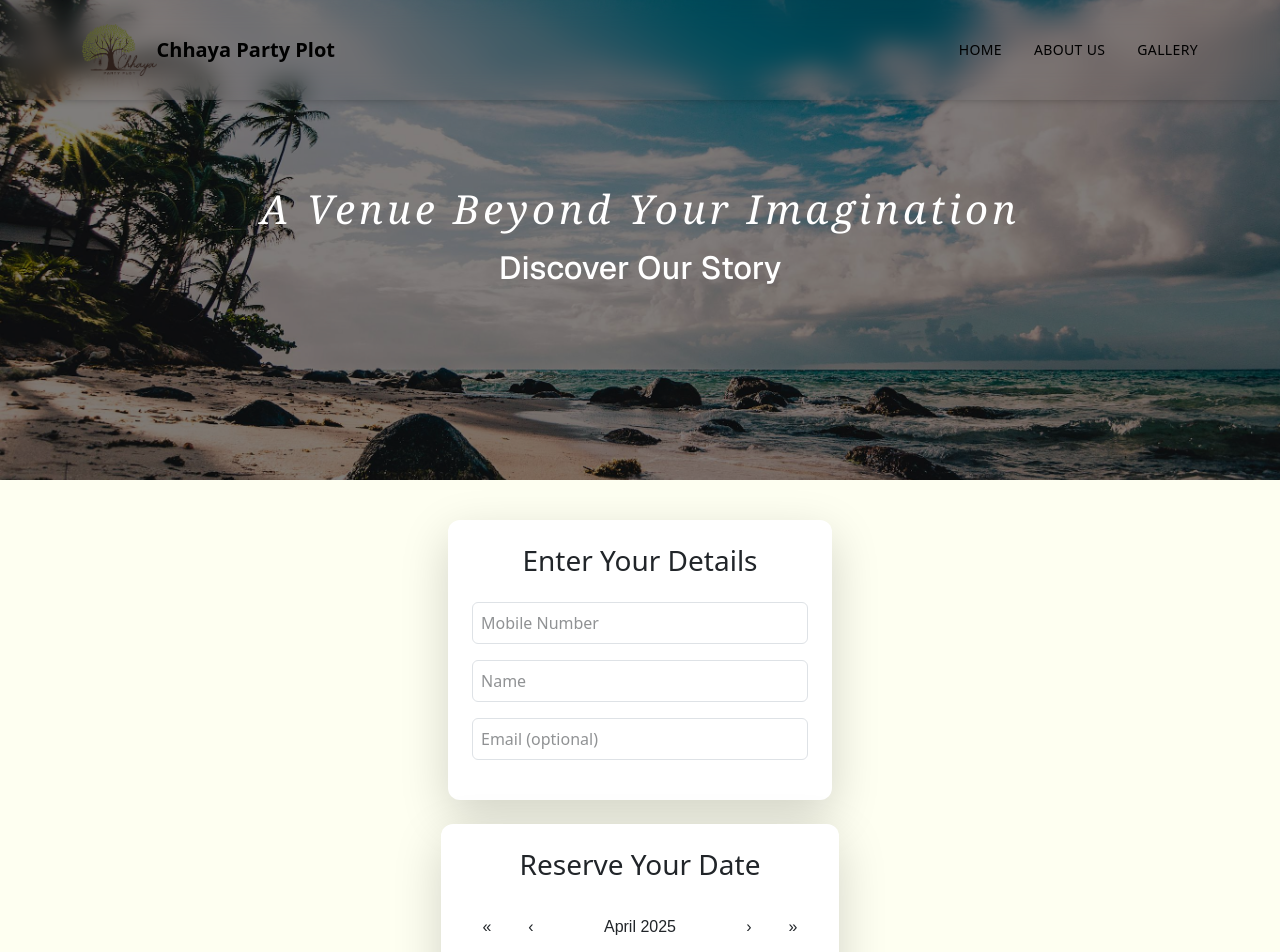
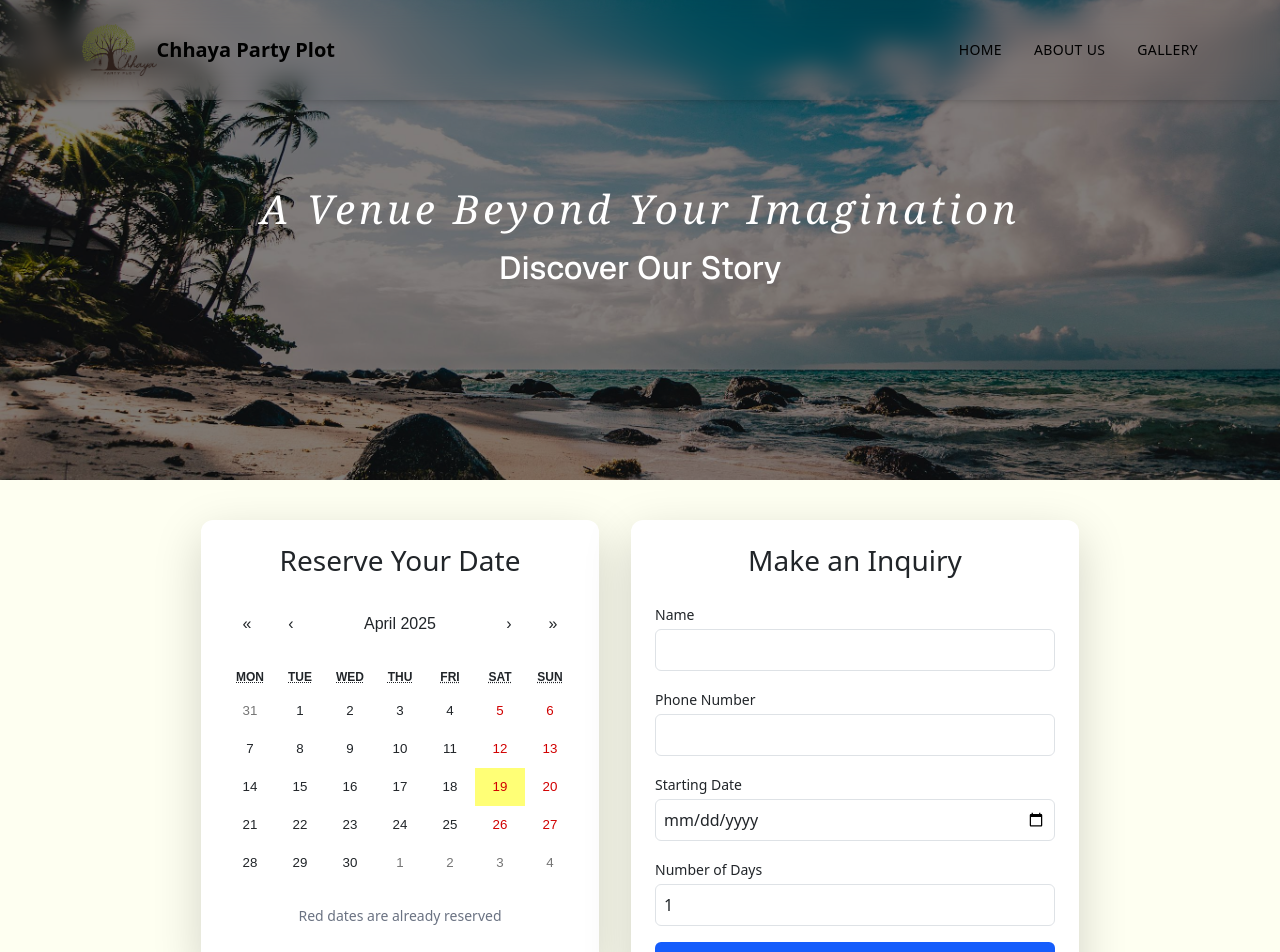
Before and after one commit to ChhayaPartyPlot/chhayaPartyPlot, a Next.js app: page /reservation in a window 1280 px wide. Shown: the top 952 px of the page. Built offline with nearby package versions, Linux system fonts and the light colour scheme; no server answers; the database is empty.

Commit message:
rservation-inquiry-done

```diff
--- a/app/models/Inquiry.ts
+++ b/app/models/Inquiry.ts
@@ -15,7 +15,7 @@ const inquirySchema = new Schema<InquiryDocument>({
   },
   email:{
     type: String,
-    required: true,
+    // required: true,
   },
   phone:{
     type: String,
--- a/app/reservation/page.tsx
+++ b/app/reservation/page.tsx
@@ -13,12 +13,21 @@ const MOB_NUMBER_PATTERN = /^[0-9]{10}$/;
 
 export default function Reservation() {
   const [reservedDates, setReservedDates] = useState<Date[]>([]);
-  const [value, setValue] = useState<Date | null>(null);
   const [activeStartDate, setActiveStartDate] = useState(new Date());
+
+  const [showForm, setShowForm] = useState(false);
+  const [selectedDate, setSelectedDate] = useState<Date | null>(null);
+  const [bookingDays, setBookingDays] = useState<number>(1);
 
   const [name, setName] = useState('');
   const [mobNumber, setMobNumber] = useState('');
   const [email, setEmail] = useState('');
+
+  // Inquiry Form States
+  const [inquiryName, setInquiryName] = useState('');
+  const [inquiryPhone, setInquiryPhone] = useState('');
+  const [inquiryDate, setInquiryDate] = useState('');
+  const [inquiryDays, setInquiryDays] = useState<number>(1);
 
   useEffect(() => {
     fetchBookings();
@@ -37,7 +46,6 @@ export default function Reservation() {
       data.forEach((booking: any) => {
         const start = new Date(booking.startDate);
         const days = booking.totalBookingDays;
-
         for (let i = 0; i < days; i++) {
           const bookedDate = new Date(start);
           bookedDate.setDate(bookedDate.getDate() + i);
@@ -49,6 +57,20 @@ export default function Reservation() {
     } catch (error) {
       console.error('Error fetching bookings:', error);
     }
+  };
+
+  const handleDateClick = (date: Date) => {
+    const isReserved = reservedDates.some(
+      d => format(d, 'yyyy-MM-dd') === format(date, 'yyyy-MM-dd')
+    );
+
+    if (isReserved) {
+      alert("Sorry, this date is already reserved!");
+      return;
+    }
+
+    setSelectedDate(date);
+    setShowForm(true);
   };
 
   const handleMobNumberChange = async (e: React.ChangeEvent<HTMLInputElement>) => {
@@ -73,94 +95,101 @@ export default function Reservation() {
     }
   };
 
-  async function handleDateClick(date: Date) {
-    const isReserved = reservedDates.some(
-      d => format(d, 'yyyy-MM-dd') === format(date, 'yyyy-MM-dd')
-    );
-
-    if (isReserved) {
-      alert("Sorry, this date is already reserved!");
-      return;
-    }
+  const handleReservationSubmit = async (e: React.FormEvent) => {
+    e.preventDefault();
+    if (!selectedDate) return;
 
     if (!MOB_NUMBER_PATTERN.test(mobNumber)) {
       alert("Please enter a valid 10-digit mobile number.");
       return;
     }
 
-let finalName = name;
-
-if (!finalName) {
-  const inputName = prompt("Enter your name:");
-  if (!inputName) {
+    if (!name) {
       alert("Name is required.");
-    return;
-  }
-  finalName = inputName;
-  setName(finalName);
-}
-
-// Save user if not exists
-try {
-  const res = await fetch(`/api/user?mobNumber=${mobNumber}`);
-  if (res.status === 404) {
-    console.log("User not found, creating new user...");
-    await fetch('/api/user', {
-      method: 'POST',
-      headers: { 'Content-Type': 'application/json' },
-      body: JSON.stringify({ name: finalName, mobNumber}),
-    });
-  }
-} catch (error) {
-  console.error('Error while verifying/creating user:', error);
-}
-
-
-    const daysInput = prompt("How many days do you want to reserve?");
-    const totalBookingDays = Number(daysInput);
-
-    if (isNaN(totalBookingDays) || totalBookingDays <= 0) {
-      alert("Invalid number of days.");
       return;
     }
 
     try {
-      const startDateParam = encodeURIComponent(format(date, 'yyyy-MM-dd'));
+      const res = await fetch(`/api/user?mobNumber=${mobNumber}`);
+      if (res.status === 404) {
+        await fetch('/api/user', {
+          method: 'POST',
+          headers: { 'Content-Type': 'application/json' },
+          body: JSON.stringify({ name, mobNumber, email }),
+        });
+      }
+    } catch (error) {
+      console.error('Error creating user:', error);
+    }
+
+    try {
       const res = await fetch('/api/booking', {
         method: 'POST',
-    headers: {
-      'Content-Type': 'application/json',
-    },
+        headers: { 'Content-Type': 'application/json' },
         body: JSON.stringify({
           mobNumber,
-      startDate: format(date, 'yyyy-MM-dd'),
-      totalBookingDays,
+          startDate: format(selectedDate, 'yyyy-MM-dd'),
+          totalBookingDays: bookingDays,
         }),
       });
 
       if (res.ok) {
         alert("Reservation successful!");
-        fetchBookings(); // Refresh calendar
+        setShowForm(false);
+        setSelectedDate(null);
+        fetchBookings();
       } else {
         const error = await res.json();
         alert(`Reservation failed: ${error.message}`);
       }
     } catch (err) {
-      console.error("Error sending booking:", err);
-      alert("Failed to make reservation.");
+      console.error("Error making reservation:", err);
+      alert("Reservation failed.");
     }
+  };
+
+  const handleInquirySubmit = async (e: React.FormEvent) => {
+    e.preventDefault();
+    if (!inquiryName || !inquiryPhone || !inquiryDate) {
+      alert("Please fill in all required fields.");
+      return;
     }
 
-  function tileDisabled({ date }: { date: Date }) {
-    return reservedDates.some(d => format(d, 'yyyy-MM-dd') === format(date, 'yyyy-MM-dd'));
+    try {
+      const res = await fetch('/api/inquiry', {
+        method: 'POST',
+        headers: { 'Content-Type': 'application/json' },
+        body: JSON.stringify({
+          name: inquiryName,
+          phone: inquiryPhone,
+          startingDate: inquiryDate,
+          totalBookingDays: inquiryDays,
+        }),
+      });
+
+      const result = await res.json();
+      if (res.ok) {
+        alert("Inquiry submitted successfully.");
+        setInquiryName('');
+        setInquiryPhone('');
+        setInquiryDate('');
+        setInquiryDays(1);
+      } else {
+        alert(`Inquiry failed: ${result.error}`);
       }
+    } catch (err) {
+      console.error("Inquiry submission error:", err);
+      alert("Error submitting inquiry.");
+    }
+  };
 
-  function tileClassName({ date }: { date: Date }) {
-    if (reservedDates.some(d => format(d, 'yyyy-MM-dd') === format(date, 'yyyy-MM-dd'))) {
-      return 'reserved-date';
-    }
-    return '';
-  }
+  const tileDisabled = ({ date }: { date: Date }) =>
+    reservedDates.some(d => format(d, 'yyyy-MM-dd') === format(date, 'yyyy-MM-dd'));
+
+  const tileClassName = ({ date }: { date: Date }) =>
+    reservedDates.some(d => format(d, 'yyyy-MM-dd') === format(date, 'yyyy-MM-dd'))
+      ? 'reserved-date'
+      : '';
 
   return (
     <main>
@@ -176,6 +205,78 @@ try {
       `}</style>
 
       <div className="relative min-h-screen bg-[#FeFFF1]">
+        {/* Form Popup */}
+        {showForm && (
+          <div className="fixed top-0 left-0 right-0 z-50 bg-white shadow-2xl p-6 m-4 rounded-xl w-[90%] max-w-xl mx-auto">
+            <h3 className="text-xl font-bold mb-4 text-center">Complete Your Reservation</h3>
+            <form onSubmit={handleReservationSubmit}>
+              {selectedDate && (
+                <div className="mb-3">
+                  <label className="block text-sm font-medium mb-1">Starting Date</label>
+                  <div className="w-full border rounded p-2 bg-gray-100">
+                    {format(selectedDate, 'yyyy-MM-dd')}
+                  </div>
+                </div>
+              )}
+              <div className="mb-3">
+                <label className="block text-sm font-medium mb-1">Mobile Number</label>
+                <input
+                  type="text"
+                  value={mobNumber}
+                  onChange={handleMobNumberChange}
+                  className="w-full border rounded p-2"
+                  required
+                />
+              </div>
+              <div className="mb-3">
+                <label className="block text-sm font-medium mb-1">Name</label>
+                <input
+                  type="text"
+                  value={name}
+                  onChange={(e) => setName(e.target.value)}
+                  className="w-full border rounded p-2"
+                  required
+                />
+              </div>
+              <div className="mb-3">
+                <label className="block text-sm font-medium mb-1">Email (optional)</label>
+                <input
+                  type="email"
+                  value={email}
+                  onChange={(e) => setEmail(e.target.value)}
+                  className="w-full border rounded p-2"
+                />
+              </div>
+              <div className="mb-4">
+                <label className="block text-sm font-medium mb-1">Number of Days</label>
+                <input
+                  type="number"
+                  value={bookingDays}
+                  min={1}
+                  onChange={(e) => setBookingDays(parseInt(e.target.value))}
+                  className="w-full border rounded p-2"
+                  required
+                />
+              </div>
+              <div className="flex justify-between">
+                <button
+                  type="button"
+                  className="bg-gray-300 text-gray-800 px-4 py-2 rounded"
+                  onClick={() => setShowForm(false)}
+                >
+                  Cancel
+                </button>
+                <button
+                  type="submit"
+                  className="bg-green-600 text-white px-4 py-2 rounded"
+                >
+                  Reserve
+                </button>
+              </div>
+            </form>
+          </div>
+        )}
+
         {/* Hero Section */}
         <div className="relative h-[60vh] w-full">
           <Image
@@ -191,36 +292,9 @@ try {
           </div>
         </div>
 
-        {/* User Info Inputs */}
-        <div className="flex justify-center mt-10">
-          <div className="bg-white rounded-xl shadow-lg p-6 w-96">
-            <h3 className="text-2xl font-semibold mb-4 text-center">Enter Your Details</h3>
-            <input
-              type="text"
-              placeholder="Mobile Number"
-              value={mobNumber}
-              onChange={handleMobNumberChange}
-              className="w-full border rounded p-2 mb-3"
-            />
-            <input
-              type="text"
-              placeholder="Name"
-              value={name}
-              onChange={(e) => setName(e.target.value)}
-              className="w-full border rounded p-2 mb-3"
-            />
-            <input
-              type="email"
-              placeholder="Email (optional)"
-              value={email}
-              onChange={(e) => setEmail(e.target.value)}
-              className="w-full border rounded p-2 mb-3"
-            />
-          </div>
-        </div>
-
-        {/* Calendar Section */}
-        <div className="flex justify-center items-center mt-6">
+        {/* Calendar and Inquiry Form */}
+        <div className="flex flex-col md:flex-row justify-center items-start gap-8 mt-10 px-4">
+          {/* Calendar */}
           <div className="bg-white rounded-xl shadow-lg p-6">
             <h3 className="text-2xl font-semibold mb-4 text-center">Reserve Your Date</h3>
             <Calendar
@@ -231,6 +305,56 @@ try {
             />
             <p className="mt-4 text-center text-sm text-gray-500">Red dates are already reserved</p>
           </div>
+
+          {/* Inquiry Form */}
+          <div className="bg-white rounded-xl shadow-lg p-6 w-full max-w-md">
+            <h3 className="text-2xl font-semibold mb-4 text-center">Make an Inquiry</h3>
+            <form onSubmit={handleInquirySubmit}>
+              <div className="mb-3">
+                <label className="block text-sm font-medium mb-1">Name</label>
+                <input
+                  type="text"
+                  value={inquiryName}
+                  onChange={(e) => setInquiryName(e.target.value)}
+                  className="w-full border rounded p-2"
+                  required
+                />
+              </div>
+              <div className="mb-3">
+                <label className="block text-sm font-medium mb-1">Phone Number</label>
+                <input
+                  type="text"
+                  value={inquiryPhone}
+                  onChange={(e) => setInquiryPhone(e.target.value)}
+                  className="w-full border rounded p-2"
+                  required
+                />
+              </div>
+              <div className="mb-3">
+                <label className="block text-sm font-medium mb-1">Starting Date</label>
+                <input
+                  type="date"
+                  value={inquiryDate}
+                  onChange={(e) => setInquiryDate(e.target.value)}
+                  className="w-full border rounded p-2"
+                  required
+                />
+              </div>
+              <div className="mb-3">
+                <label className="block text-sm font-medium mb-1">Number of Days</label>
+                <input
+                  type="number"
+                  value={inquiryDays}
+                  onChange={(e) => setInquiryDays(Number(e.target.value))}
+                  className="w-full border rounded p-2"
+                  min={1}
+                />
+              </div>
+              <button type="submit" className="bg-blue-600 text-white px-4 py-2 rounded w-full">
+                Submit Inquiry
+              </button>
+            </form>
+          </div>
         </div>
       </div>
 
--- a/contactData.json
+++ b/contactData.json
@@ -12,5 +12,11 @@
     "phone": "9876543210",
     "startingDate": "2025-06-01",
     "totalBookingDays": 3
+  },
+  {
+    "name": "krish",
+    "phone": "8866143848",
+    "startingDate": "2004-11-30",
+    "totalBookingDays": 1
   }
 ]
```
Lines whose indentation alone changed are shown as unchanged.
